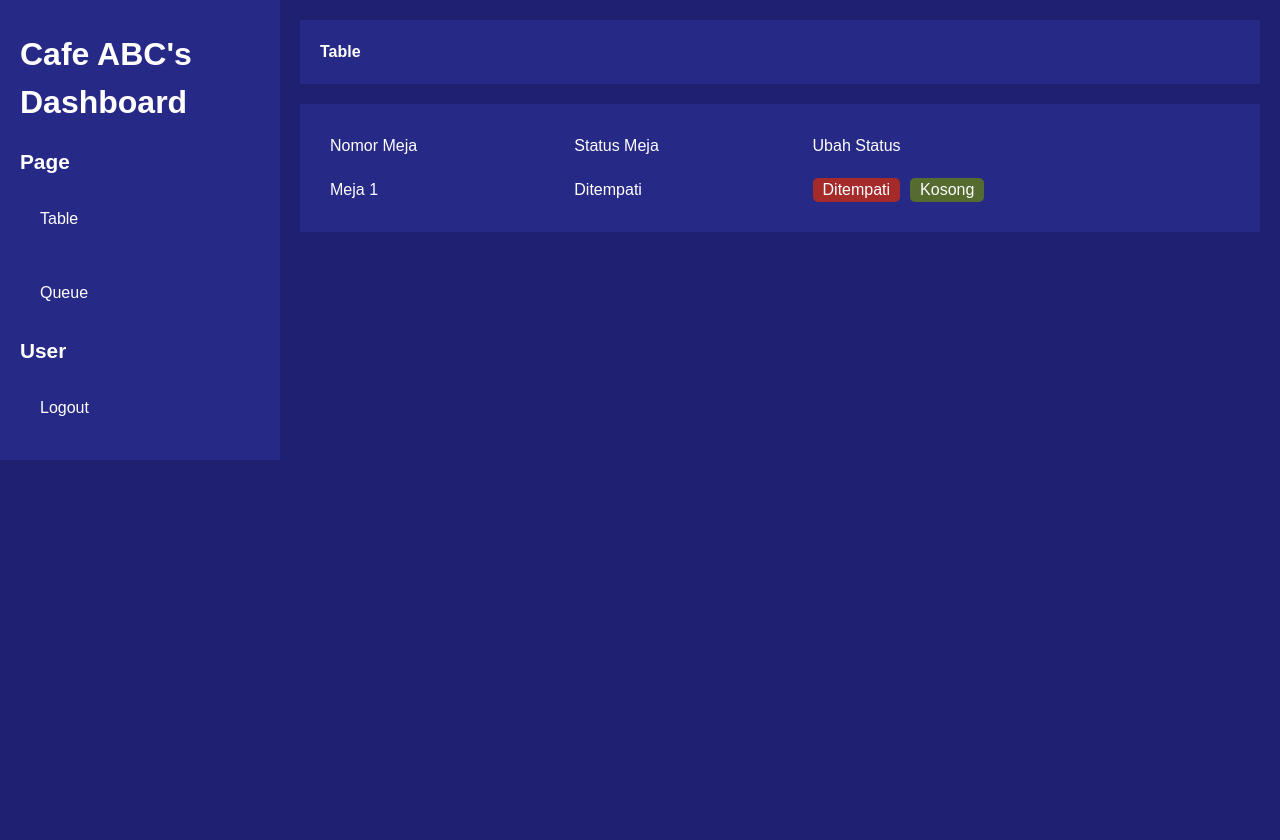
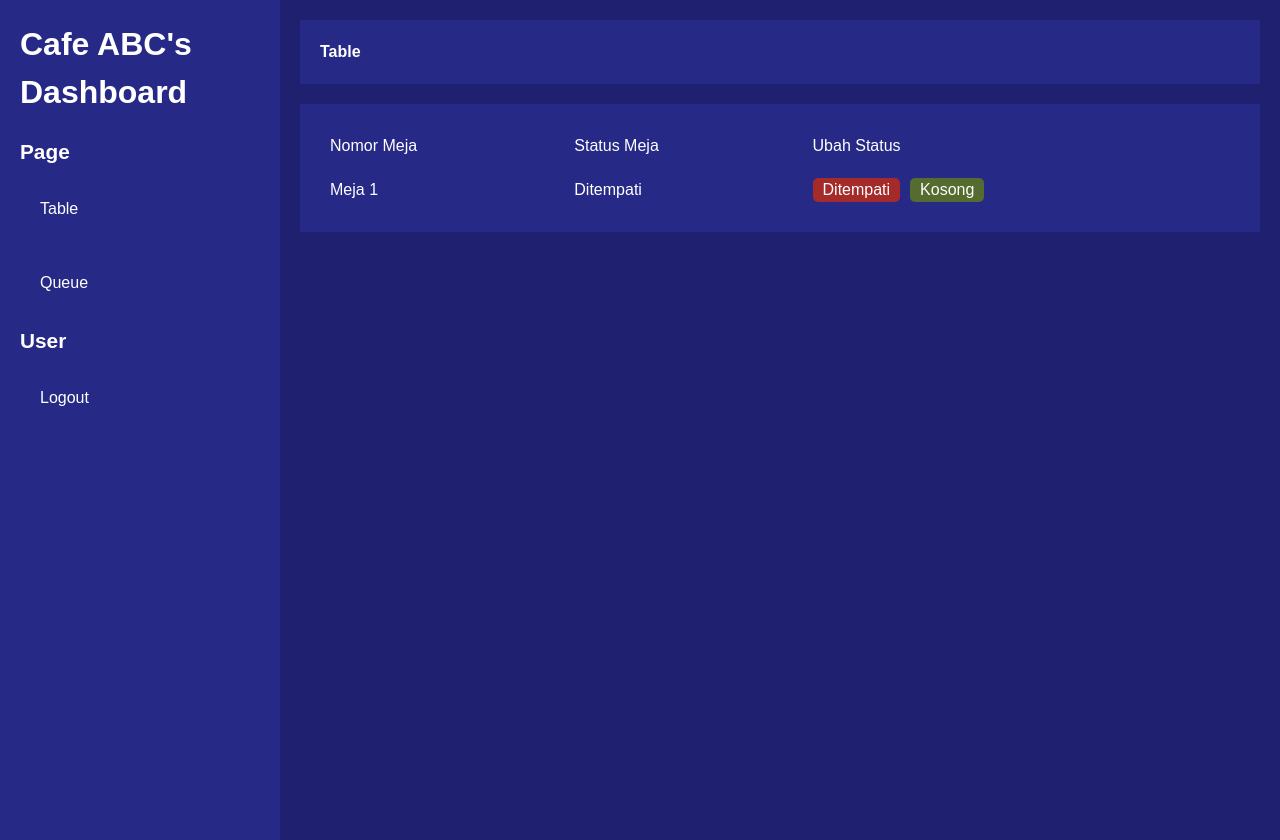
Before and after one commit to ZevonikRF/tugas-besar-ii3160, a Next.js app: page /dashboard/table in a window 1280 px wide. Before the commit the page ends 800 px from the top, so only its background shows below. Built offline with nearby package versions, Linux system fonts and the light colour scheme.

Commit message:
update 4 : bagusin tambah user, benerin path dashboard

```diff
--- /dev/null
+++ b/src/app/interface/dashboard/queue/tambah/tambah.module.css
@@ -0,0 +1,21 @@
+.container{
+    padding: 20px;
+    margin-top: 20px;
+    background-color: var(--backgroundSd);
+}
+
+.form{
+    display: flex;
+    flex-direction: column;
+    gap: 30px;
+}
+
+.form input{
+    padding: 30px;
+    background-color: rgb(61, 67, 139);
+}
+
+.form button{
+    padding: 30px;
+    background-color: brown;
+}
--- a/src/app/interface/dashboard/sidebar/sidebar.module.css
+++ b/src/app/interface/dashboard/sidebar/sidebar.module.css
@@ -1,6 +1,7 @@
 .container {
     position: sticky;
     top: 40px;
+    min-height: 100vh;
 }
 
 .titleabc {
--- a/src/app/interface/dashboard/sidebar/sidebar.tsx
+++ b/src/app/interface/dashboard/sidebar/sidebar.tsx
@@ -1,6 +1,7 @@
 import { title } from "process";
 import Menus from "./menus/menus";
 import styles from "./sidebar.module.css"
+import Link from "next/link";
 
 const menuItems = [
     {
@@ -30,7 +31,9 @@ const menuItems = [
 const Sidebar = () => {
     return(
         <div className={styles.container}>
-            <div className={styles.titleabc}>Cafe ABC's Dashboard</div>
+            <Link href="/dashboard">
+                <div className={styles.titleabc}>Cafe ABC's Dashboard</div>
+            </Link>
             <ul className={styles.menuscontainer}>
                 {menuItems.map((catg) => (
                     <li key={catg.title}>
```
Also changed, not shown: src/app/dashboard/queue/page.tsx (+6 -3 lines), src/app/dashboard/queue/tambah/page.tsx (added, +14 -0 lines).
